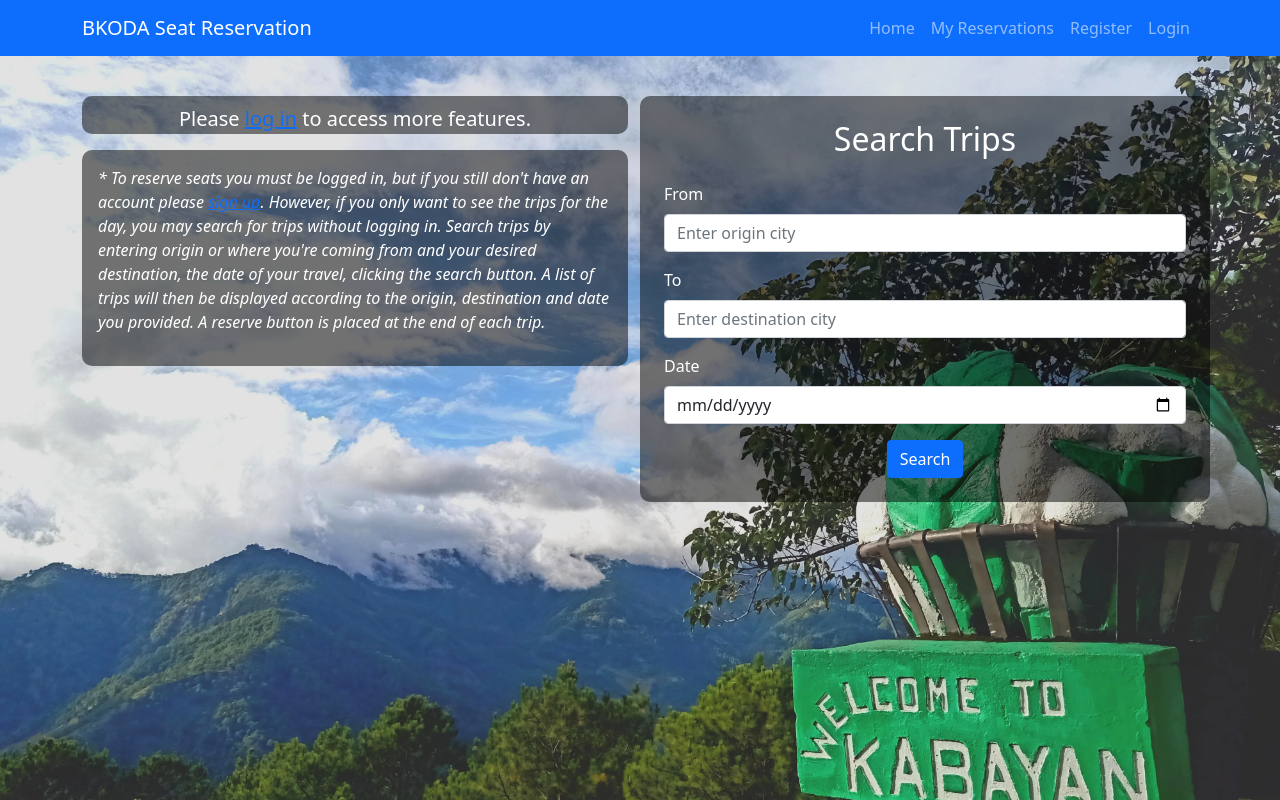
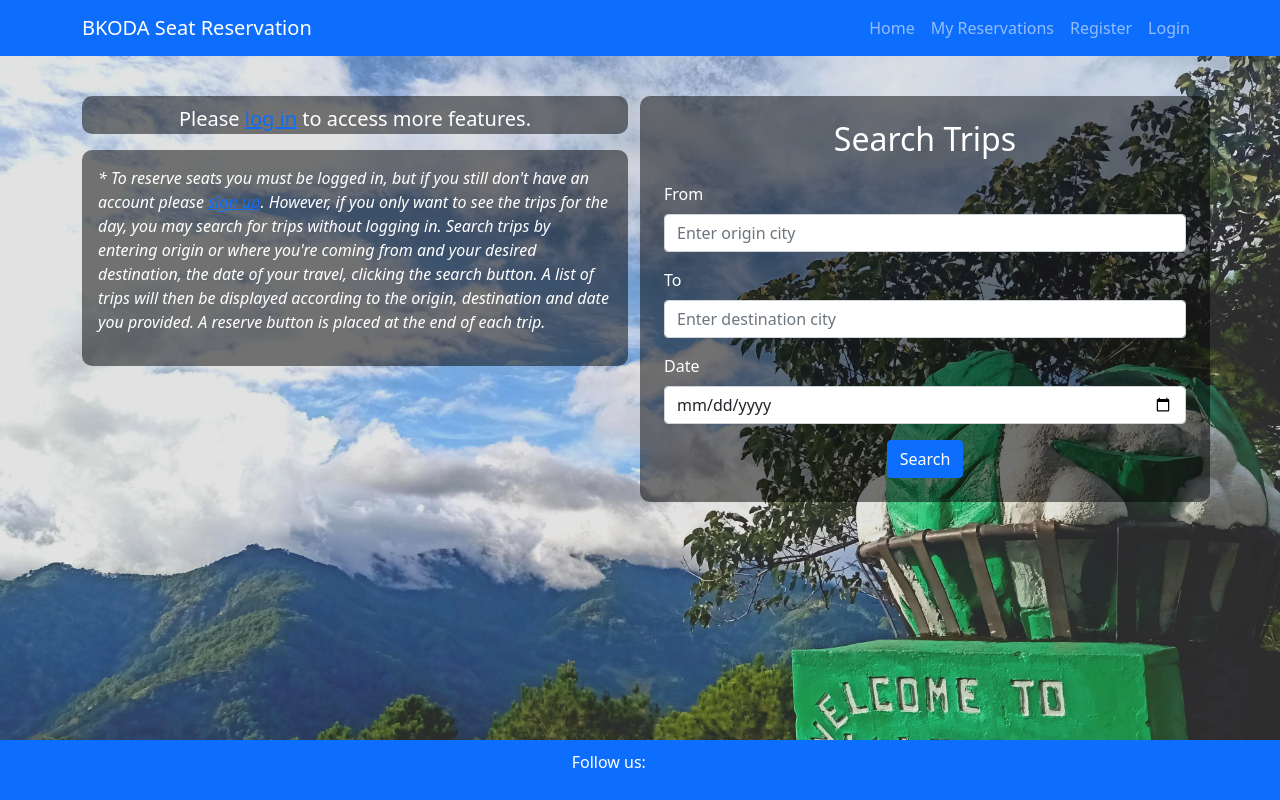
Before and after one commit to keelam13/bkoda_seat_reservation, a Django app: template templates/index.html in a window 1280 px wide. Run offline with Django 4.2, Linux system fonts and the light colour scheme; the template is opened without the code that fills it, so the values that code supplies are empty; some libraries are stand-ins or nearby versions.

Commit message:
Add link to social media icons in the footer

```diff
--- a/reservation/static/css/styles.css
+++ b/reservation/static/css/styles.css
@@ -1,7 +1,21 @@
-body {
+html, body {
     background: url('/static/images/welcome_kabayan.webp')
         center center / cover no-repeat fixed;
+    height: 100%; /* Ensure the body takes up the full viewport height */
+    margin: 0;
+    display: flex;
+    flex-direction: column;
 }
+
+main {
+    flex: 1; /* Allow the main content to take up remaining space */
+  }
+
+footer {
+    /* Your footer styles */
+    padding: 10px;
+    text-align: center;
+  }
 
 /* Home */
 .welcome-message {
--- a/templates/base.html
+++ b/templates/base.html
@@ -15,6 +15,10 @@
     <title>BKODA Seat Reservation</title>
     <link href="https://cdn.jsdelivr.net/npm/bootstrap@5.0.1/dist/css/bootstrap.min.css" rel="stylesheet"
         integrity="sha384-+0n0xVW2eSR5OomGNYDnhzAbDsOXxcvSN1TPprVMTNDbiYZCxYbOOl7+AMvyTG2x" crossorigin="anonymous">
+
+    <!-- Font Awesome CSS -->
+    <script src="https://kit.fontawesome.com/ce2deac578.js" crossorigin="anonymous"></script>
+
     <!-- Custom CSS -->
     <link rel="stylesheet" href="{% static '/css/styles.css' %}">
 </head>
@@ -79,6 +83,21 @@
 
     </main>
 
+     <!-- Footer -->
+     <footer class="footer mt-auto bg-primary">
+        <p class=" text-center text-white">Follow us:
+            <a href="https://www.facebook.com/" target="_blank">
+                <i class="fa-brands fa-facebook"></i>
+            </a>
+            <a href="https://www.twitter.com" target="_blank">
+                <i class="fa-brands fa-x-twitter"></i>
+            </a>
+            <a href="https://www.youtube.com" target="_blank">
+                <i class="fa-brands fa-youtube"></i>
+            </a>
+        </p>
+    </footer>
+
     <script src="https://cdn.jsdelivr.net/npm/bootstrap@5.0.1/dist/js/bootstrap.bundle.min.js"
         integrity="sha384-gtEjrD/SeCtmISkJkNUaaKMoLD0//ElJ19smozuHV6z3Iehds+3Ulb9Bn9Plx0x4" crossorigin="anonymous">
         </script>
--- a/templates/reservation/triplist.html
+++ b/templates/reservation/triplist.html
@@ -16,10 +16,10 @@
     <p class="lead">Origin: <strong>{{ origin }}</strong>, Destination: <strong>{{ destination }}</strong></p>
     <div class="mb-3 d-flex flex-column flex-sm-row justify-content-sm-around">
         <a href="{% url 'find_trip' %}?date={{ previous_day|date:'Y-m-d' }}&origin={{ origin }}&destination={{ destination }}"
-            class="btn btn-sm btn-secondary mb-2 mb-sm-0" aria-label="Previous Day" title="Previous Day">Previous
+            class="btn btn-sm btn-success mb-2 mb-sm-0" aria-label="Previous Day" title="Previous Day">Previous
             Day</a>
         <a href="{% url 'find_trip' %}?date={{ next_day|date:'Y-m-d' }}&origin={{ origin }}&destination={{ destination }}"
-            class="btn btn-sm btn-secondary" aria-label="Next Day" title="Next Day">Next Day</a>
+            class="btn btn-sm btn-success" aria-label="Next Day" title="Next Day">Next Day</a>
     </div>
 
     <div class="table-responsive table-group">
```
